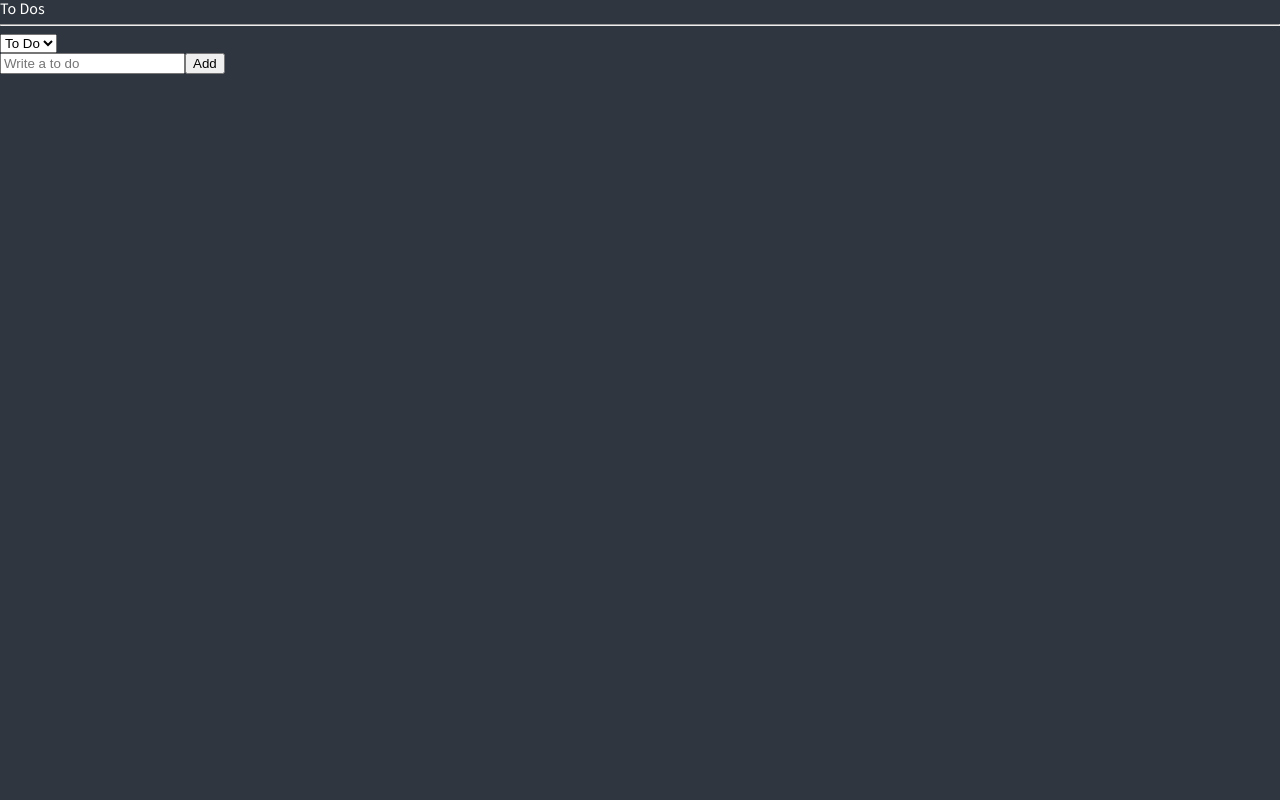
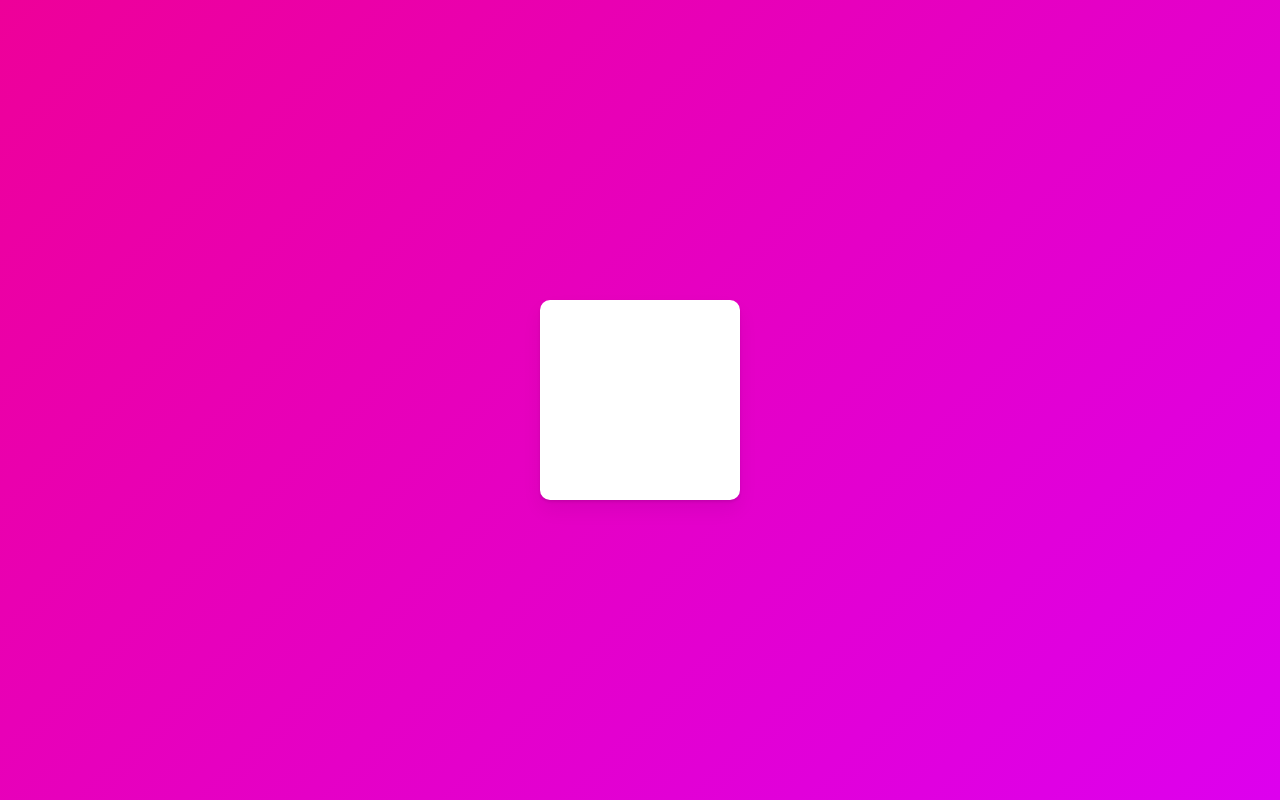
Before and after one commit to wndjs803/react-masterclass, a React (Create React App) app: page / in a window 1280 px wide. Built offline with nearby package versions, Linux system fonts and the light colour scheme.

Commit message:
animation setup

```diff
--- a/src/App.tsx
+++ b/src/App.tsx
@@ -1,76 +1,26 @@
-import { createGlobalStyle } from "styled-components";
-import ToDoList from "./components/ToDoList";
+import styled from "styled-components";
 
-// createGlobalStyle 전역 스타일을 처리한다.
-const GlobalStyle = createGlobalStyle`
-@import url('https://fonts.googleapis.com/css2?family=Source+Sans+Pro:wght@300;400&display=swap');
-html, body, div, span, applet, object, iframe,
-h1, h2, h3, h4, h5, h6, p, blockquote, pre,
-a, abbr, acronym, address, big, cite, code,
-del, dfn, em, img, ins, kbd, q, s, samp,
-small, strike, strong, sub, sup, tt, var,
-b, u, i, center,
-dl, dt, dd, menu, ol, ul, li,
-fieldset, form, label, legend,
-table, caption, tbody, tfoot, thead, tr, th, td,
-article, aside, canvas, details, embed,
-figure, figcaption, footer, header, hgroup,
-main, menu, nav, output, ruby, section, summary,
-time, mark, audio, video {
-  margin: 0;
-  padding: 0;
-  border: 0;
-  font-size: 100%;
-  font: inherit;
-  vertical-align: baseline;
-}
-/* HTML5 display-role reset for older browsers */
-article, aside, details, figcaption, figure,
-footer, header, hgroup, main, menu, nav, section {
-  display: block;
-}
-/* HTML5 hidden-attribute fix for newer browsers */
-*[hidden] {
-    display: none;
-}
-body {
-  line-height: 1;
-}
-menu, ol, ul {
-  list-style: none;
-}
-blockquote, q {
-  quotes: none;
-}
-blockquote:before, blockquote:after,
-q:before, q:after {
-  content: '';
-  content: none;
-}
-table {
-  border-collapse: collapse;
-  border-spacing: 0;
-}
-* {
-  box-sizing: border-box;
-}
-body {
-  font-family: 'Source Sans Pro', sans-serif;
-  background-color:${(props) => props.theme.bgColor};
-  color:${(props) => props.theme.textColor}
-}
-a {
-  text-decoration:none;
-  color:inherit; // 부모에게서 가져온다.
-}
+const Wrapper = styled.div`
+  height: 100vh;
+  width: 100vw;
+  display: flex;
+  justify-content: center;
+  align-items: center;
+`;
+
+const Box = styled.div`
+  width: 200px;
+  height: 200px;
+  background-color: white;
+  border-radius: 10px;
+  box-shadow: 0 2px 3px rgba(0, 0, 0, 0.1), 0 10px 20px rgba(0, 0, 0, 0.06);
 `;
 
 function App() {
   return (
-    <>
-      <GlobalStyle />
-      <ToDoList />
-    </>
+    <Wrapper>
+      <Box />
+    </Wrapper>
   );
 }
 
--- a/src/index.tsx
+++ b/src/index.tsx
@@ -1,20 +1,85 @@
 import React from "react";
-import ReactDOM from "react-dom/client";
+import ReactDOM from "react-dom";
 import { RecoilRoot } from "recoil";
 import { ThemeProvider } from "styled-components";
-
 import App from "./App";
 import { darkTheme } from "./theme";
 
-const root = ReactDOM.createRoot(
-  document.getElementById("root") as HTMLElement
-);
-root.render(
+import { createGlobalStyle } from "styled-components";
+
+const GlobalStyle = createGlobalStyle`
+@import url('https://fonts.googleapis.com/css2?family=Source+Sans+Pro:wght@300;400&display=swap');
+html, body, div, span, applet, object, iframe,
+h1, h2, h3, h4, h5, h6, p, blockquote, pre,
+a, abbr, acronym, address, big, cite, code,
+del, dfn, em, img, ins, kbd, q, s, samp,
+small, strike, strong, sub, sup, tt, var,
+b, u, i, center,
+dl, dt, dd, menu, ol, ul, li,
+fieldset, form, label, legend,
+table, caption, tbody, tfoot, thead, tr, th, td,
+article, aside, canvas, details, embed,
+figure, figcaption, footer, header, hgroup,
+main, menu, nav, output, ruby, section, summary,
+time, mark, audio, video {
+  margin: 0;
+  padding: 0;
+  border: 0;
+  font-size: 100%;
+  font: inherit;
+  vertical-align: baseline;
+}
+/* HTML5 display-role reset for older browsers */
+article, aside, details, figcaption, figure,
+footer, header, hgroup, main, menu, nav, section {
+  display: block;
+}
+/* HTML5 hidden-attribute fix for newer browsers */
+*[hidden] {
+    display: none;
+}
+body {
+  line-height: 1;
+}
+menu, ol, ul {
+  list-style: none;
+}
+blockquote, q {
+  quotes: none;
+}
+blockquote:before, blockquote:after,
+q:before, q:after {
+  content: '';
+  content: none;
+}
+table {
+  border-collapse: collapse;
+  border-spacing: 0;
+}
+* {
+  box-sizing: border-box;
+}
+body {
+  font-weight: 300;
+  font-family: 'Source Sans Pro', sans-serif;
+  color:black;
+  line-height: 1.2;
+  background:linear-gradient(135deg,#e09,#d0e);
+}
+a {
+  text-decoration:none;
+  color:inherit;
+}
+`;
+
+ReactDOM.render(
   <React.StrictMode>
     <RecoilRoot>
       <ThemeProvider theme={darkTheme}>
+        <GlobalStyle />
         <App />
       </ThemeProvider>
     </RecoilRoot>
-  </React.StrictMode>
+  </React.StrictMode>,
+  document.getElementById("root")
 );
--- a/src/theme.ts
+++ b/src/theme.ts
@@ -1,8 +1,3 @@
 import { DefaultTheme } from "styled-components";
 
-export const darkTheme: DefaultTheme = {
-  bgColor: "#2f3640",
-  textColor: "white",
-  accentColor: "#9c88ff",
-  cardBgColor: "transparent",
-};
+export const darkTheme: DefaultTheme = {};
```
Also changed, not shown: src/styled.d.ts (+1 -6 lines).
